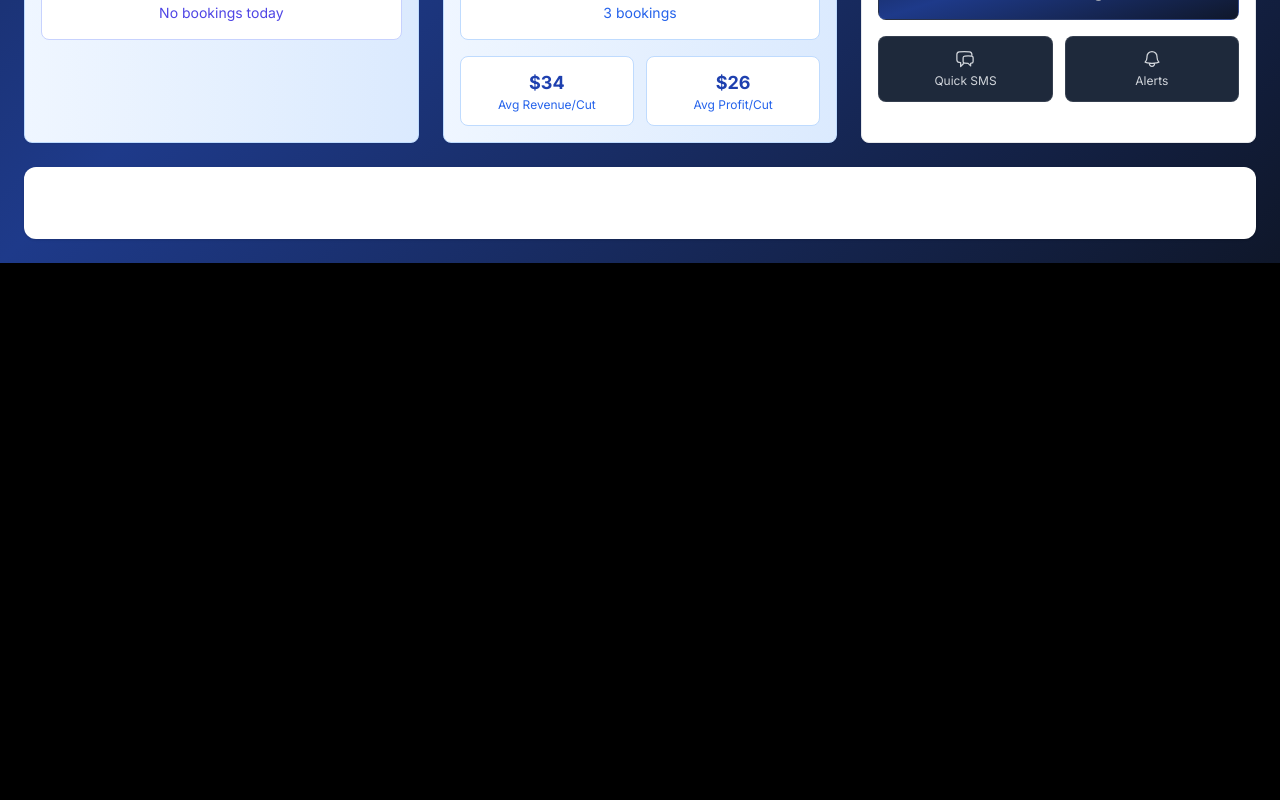
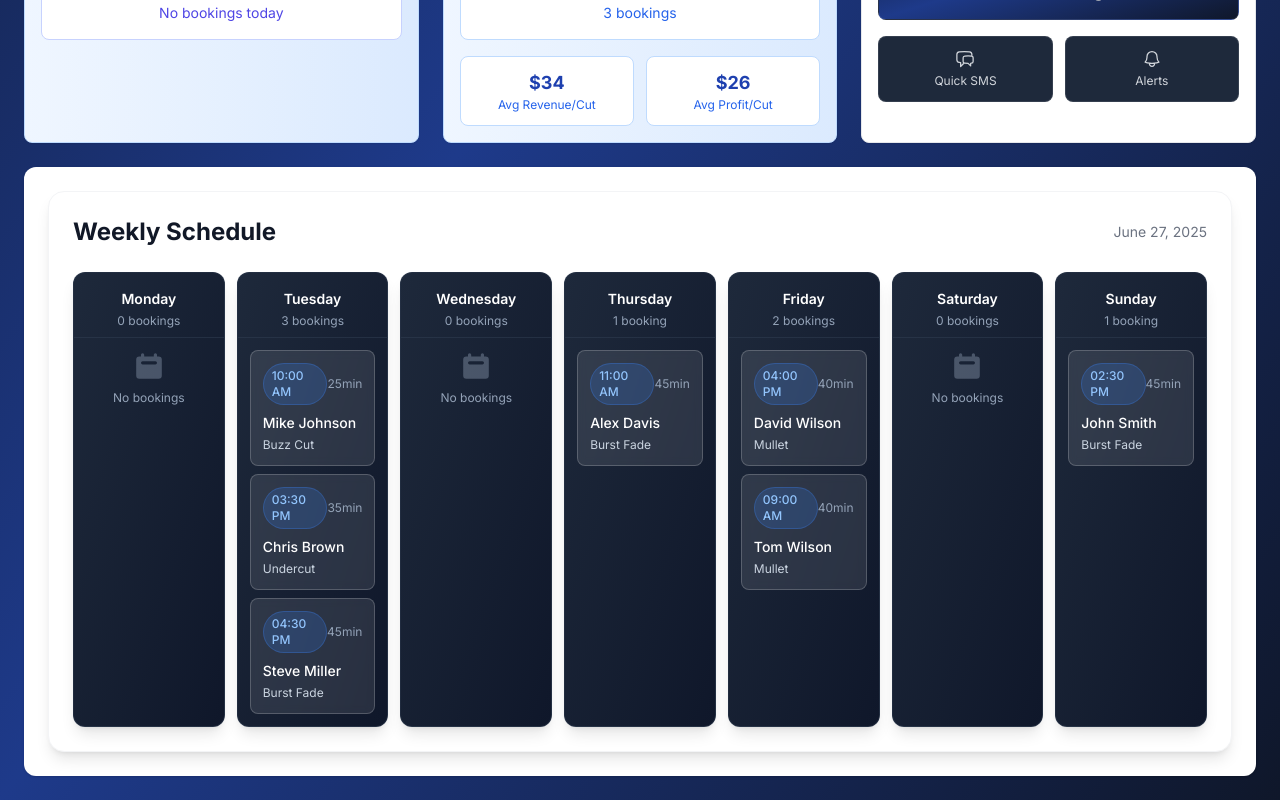
Before and after one commit to acheema5/JC-Dashboard, a Next.js app: page / in a window 1280 px wide. Shown: the part 1007-1807 px from the top of the page. Before the commit the page ends 1270 px from the top, so only its background shows below. Built offline with nearby package versions, Linux system fonts and the light colour scheme.

Commit message:
first iteration of the weekly schedule, currently shows the bookings inorder on that day

```diff
--- /dev/null
+++ b/app/components/Schedule.tsx
@@ -0,0 +1,126 @@
+'use client';
+
+import { Appointment } from '../types';
+
+interface ScheduleProps {
+  appointments: Appointment[];
+}
+
+const weekdays = [
+  'Monday',
+  'Tuesday',
+  'Wednesday',
+  'Thursday',
+  'Friday',
+  'Saturday',
+  'Sunday',
+];
+
+const weekdayAbbr = ['Mon', 'Tue', 'Wed', 'Thu', 'Fri', 'Sat', 'Sun'];
+
+export function Schedule({ appointments }: ScheduleProps) {
+  // group appointments by weekday
+  const grouped: Record<string, Appointment[]> = {};
+  weekdays.forEach((day) => {
+    grouped[day] = [];
+  });
+
+  for (const apt of appointments) {
+    const dayName = apt.date.toLocaleDateString('en-US', { weekday: 'long' });
+    if (grouped[dayName]) {
+      grouped[dayName].push(apt);
+    }
+  }
+
+  for (const day in grouped) {
+    grouped[day].sort(
+      (a, b) => a.date.getTime() - b.date.getTime()
+    );
+  }
+
+  return (
+    <div className="h-full flex flex-col">
+      {/* Header */}
+      <div className="flex items-center justify-between mb-6">
+        <h2 className="text-2xl font-bold text-gray-900">Weekly Schedule</h2>
+        <div className="text-sm text-gray-500">
+          {new Date().toLocaleDateString('en-US', {
+            month: 'long',
+            day: 'numeric',
+            year: 'numeric'
+          })}
+        </div>
+      </div>
+
+      {/* Days Grid */}
+      <div className="grid grid-cols-1 sm:grid-cols-2 lg:grid-cols-7 gap-3 flex-1">
+        {weekdays.map((day, index) => (
+          <div
+            key={day}
+            className="flex flex-col bg-gradient-to-br from-slate-800 to-slate-900 text-white rounded-xl border border-slate-700/50 shadow-lg hover:shadow-xl transition-all duration-200 min-h-[220px] lg:min-h-[280px]"
+          >
+            {/* Day Header */}
+            <div className="p-4 pb-2 border-b border-slate-700/50">
+              <h3 className="text-center font-semibold">
+                <span className="block lg:hidden text-sm">{weekdayAbbr[index]}</span>
+                <span className="hidden lg:block text-sm">{day}</span>
+              </h3>
+              <div className="text-center text-xs text-slate-400 mt-1">
+                {grouped[day].length} {grouped[day].length === 1 ? 'booking' : 'bookings'}
+              </div>
+            </div>
+
+            {/* Appointments */}
+            <div className="flex-1 p-3 overflow-y-auto">
+              <div className="space-y-2">
+                {grouped[day].length === 0 ? (
+                  <div className="flex items-center justify-center h-full">
+                    <div className="text-center text-slate-400">
+                      <div className="w-8 h-8 mx-auto mb-2 opacity-40">
+                        <svg fill="currentColor" viewBox="0 0 20 20">
+                          <path fillRule="evenodd" d="M6 2a1 1 0 00-1 1v1H4a2 2 0 00-2 2v10a2 2 0 002 2h12a2 2 0 002-2V6a2 2 0 00-2-2h-1V3a1 1 0 10-2 0v1H7V3a1 1 0 00-1-1zm0 5a1 1 0 000 2h8a1 1 0 100-2H6z" clipRule="evenodd" />
+                        </svg>
+                      </div>
+                      <p className="text-xs">No bookings</p>
+                    </div>
+                  </div>
+                ) : (
+                  grouped[day].map((apt, aptIndex) => (
+                    <div
+                      key={apt.id}
+                      className="group relative p-3 rounded-lg bg-white/10 border border-white/20 backdrop-blur-sm hover:bg-white/15 hover:border-white/30 transition-all duration-200"
+                    >
+                      {/* Time badge */}
+                      <div className="flex items-center justify-between mb-2">
+                        <span className="inline-flex items-center px-2 py-1 rounded-full text-xs font-medium bg-blue-500/20 text-blue-300 border border-blue-500/30">
+                          {apt.date.toLocaleTimeString([], {
+                            hour: '2-digit',
+                            minute: '2-digit',
+                          })}
+                        </span>
+                        <span className="text-xs text-slate-400">{apt.duration}min</span>
+                      </div>
+
+                      {/* Client info */}
+                      <div className="space-y-1">
+                        <div className="text-sm font-medium text-white truncate">
+                          {apt.clientName}
+                        </div>
+                        <div className="text-xs text-slate-300 truncate">
+                          {apt.haircutType}
+                        </div>
+                      </div>
+
+                      {/* Hover effect indicator */}
+                      <div className="absolute inset-0 rounded-lg bg-gradient-to-r from-blue-500/0 to-purple-500/0 group-hover:from-blue-500/5 group-hover:to-purple-500/5 transition-all duration-200 pointer-events-none" />
+                    </div>
+                  ))
+                )}
+              </div>
+            </div>
+          </div>
+        ))}
+      </div>
+    </div>
+  );
+}
--- /dev/null
+++ b/app/components/ScheduleCard.tsx
@@ -0,0 +1,16 @@
+'use client';
+
+import { Schedule } from './Schedule';
+import { Appointment } from '../types';
+
+interface ScheduleCardProps {
+  appointments: Appointment[];
+}
+
+export function ScheduleCard({ appointments }: ScheduleCardProps) {
+  return (
+    <div className="bg-white rounded-2xl p-6 shadow-lg border border-gray-100 h-full">
+      <Schedule appointments={appointments} />
+    </div>
+  );
+}
--- a/app/page.tsx
+++ b/app/page.tsx
@@ -10,6 +10,7 @@ import { NextAppointmentCard } from './components/NextAppointmentCard';
 import { InventoryTrackingCard } from './components/InventoryTrackingCard';
 import { DataExportCard } from './components/DataExportCard';
 import { QuickActionsCard } from './components/QuickActionsCard';
+import { ScheduleCard } from './components/ScheduleCard';
 import {
   Appointment,
   InventoryItem,
@@ -274,7 +275,7 @@ export default function BarberDashboard() {
 
         {/* Row 4: Full Width Schedule Visualization */}
         <div className="bg-white rounded-xl p-6 shadow">
-          Weekly Schedule Visualization Placeholder
+          <ScheduleCard appointments={appointments} />
         </div>
 
         {/* Floating View Tab Button */}
```
